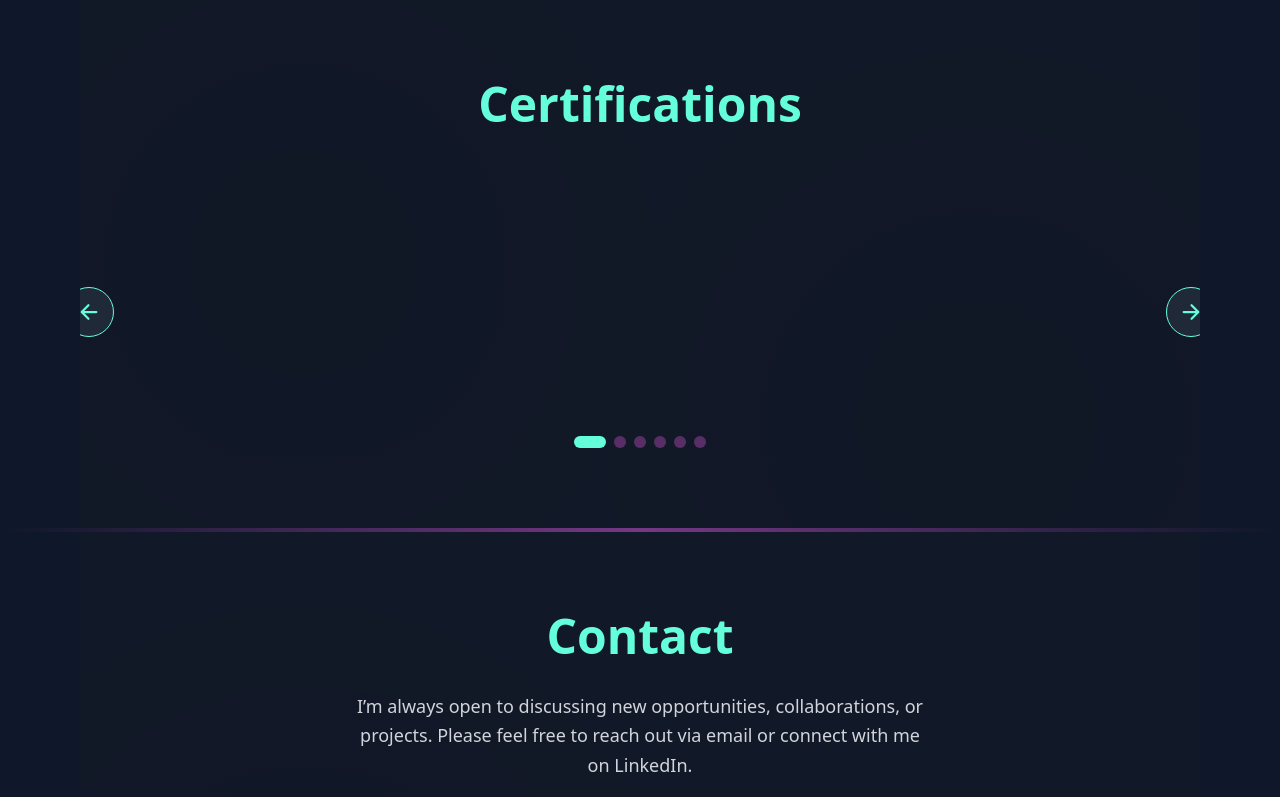
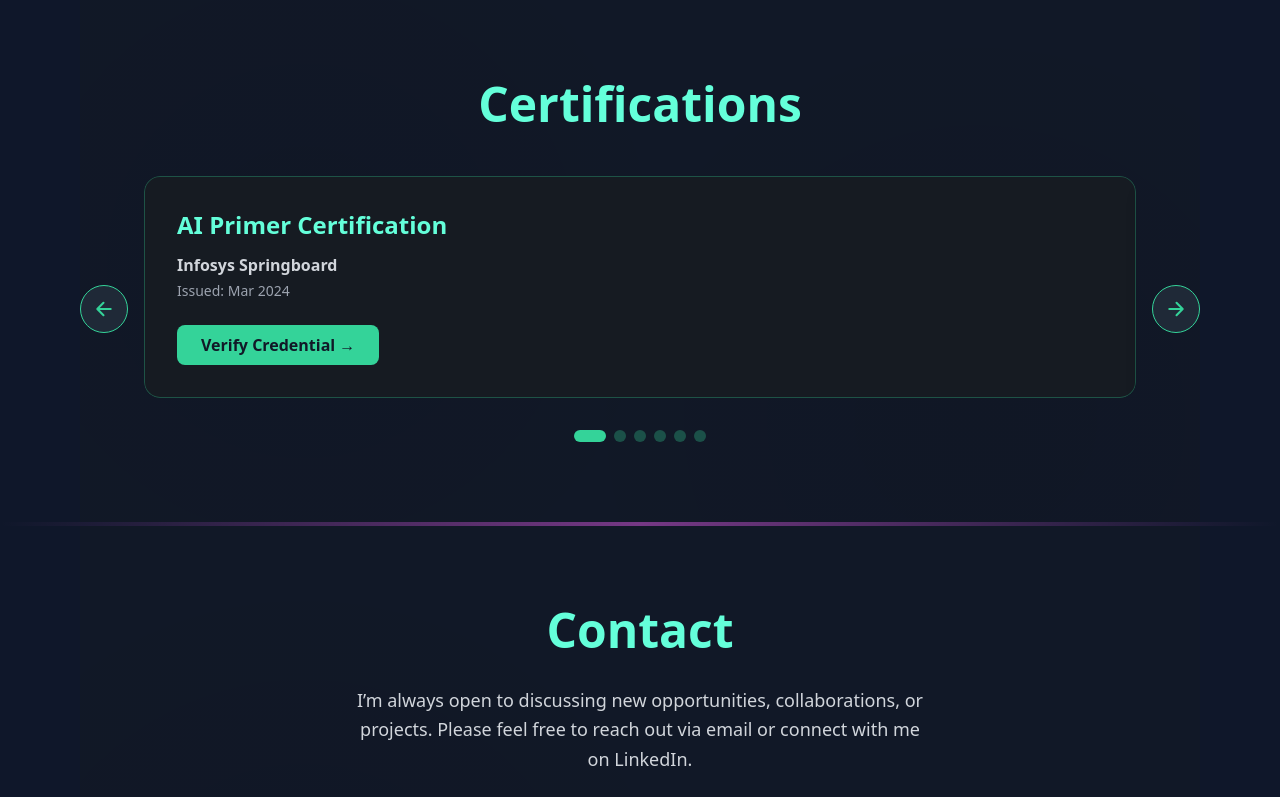
Before and after one commit to avireddi08/avireddi08.github.io, a React (Vite) app: page / in a window 1280 px wide. Shown: the part 4364-5161 px from the top of the page. Built offline with nearby package versions, Linux system fonts and the light colour scheme.

Commit message:
updated features

```diff
--- a/src/components/Certifications.jsx
+++ b/src/components/Certifications.jsx
@@ -1,5 +1,4 @@
 import React, { useState } from 'react';
-import { FaAws, FaGoogle, FaReact, FaBrain, FaPython } from 'react-icons/fa';
 import { IoArrowBack, IoArrowForward } from 'react-icons/io5';
 
 export default function Certifications() {
@@ -19,101 +18,116 @@ export default function Certifications() {
       certificateUrl: 'https://drive.google.com/file/d/1hUG_kOf0pHIphPCuZYndJrb-qvTDKlVW/view?usp=sharing'
     },
     {
-      title: 'Google Cloud Career Launchpad (CloudEngineer Track) Certification',
-      issuer: 'Google Cloud Career',
+      title: 'Google Cloud Career Launchpad',
+      issuer: 'Google Cloud',
       date: 'Issued: Sep 2024',
       certificateUrl: 'https://drive.google.com/file/d/1P52hNSAIednFMDqIBBT9WTTu951Bf8JU/view?usp=sharing'
     },
-     {
+    {
       title: 'Agile Scrum Certification',
       issuer: 'Infosys Springboard',
       date: 'Issued: Apr 2025',
       certificateUrl: 'https://drive.google.com/file/d/1sOgmQ82GipOYn-vwqNkxW6bdbvDVgmnx/view?usp=sharing'
     },
     {
-      title: 'AWS Cloud Quest: Cloud Practitioner - Training Badge',
+      title: 'AWS Cloud Quest: Cloud Practitioner',
       issuer: 'AWS',
       date: 'Issued: Sep 2025',
       certificateUrl: 'https://www.credly.com/earner/earned/badge/9fed0804-6415-4421-b37d-62e160e155dd'
     },
     {
-      title: 'AWS Cloud Quest: Generative AI Practitioner - Training Badge',
+      title: 'AWS Generative AI Practitioner',
       issuer: 'AWS',
       date: 'Issued: Nov 2025',
       certificateUrl: 'https://www.credly.com/earner/earned/badge/e26026ec-128c-462f-b453-24f940765d2b'
     },
-    ];
+  ];
 
   const nextSlide = () => {
-    setCurrentIndex((prevIndex) => (prevIndex + 1) % certifications.length);
+    setCurrentIndex((prev) => (prev + 1) % certifications.length);
   };
 
   const prevSlide = () => {
-    setCurrentIndex((prevIndex) => (prevIndex - 1 + certifications.length) % certifications.length);
+    setCurrentIndex((prev) =>
+      prev === 0 ? certifications.length - 1 : prev - 1
+    );
   };
 
   return (
     <section id="certifications" className="py-20 bg-[#0d1117]">
-      <h2 className="text-4xl md:text-5xl font-bold text-accent mb-12 text-center fade-in-up">Certifications</h2>
+      <h2 className="text-4xl md:text-5xl font-bold text-accent mb-12 text-center">
+        Certifications
+      </h2>
 
-      {/* Desktop Carousel */}
-      <div className="hidden md:block max-w-5xl mx-auto relative">
-        {/* Carousel Container */}
-        <div className="relative overflow-hidden rounded-xl">
-          <div className="flex transition-transform duration-500 ease-out" style={{ transform: `translateX(-${currentIndex * 100}%)` }}>
+      <div className="max-w-5xl mx-auto relative px-4">
+
+        {/* Carousel */}
+        <div className="overflow-hidden rounded-2xl">
+          <div
+            className="flex transition-transform duration-500 ease-out"
+            style={{ transform: `translateX(-${currentIndex * 100}%)` }}
+          >
             {certifications.map((cert, index) => (
-              <div key={index} className="w-full flex-shrink-0 px-4 fade-in-up">
-                <div className="bg-gray-800 rounded-2xl p-8 border-2 border-emerald-400/20 hover:border-accent transition duration-300 text-gray-300">
-                  {/* Title and Info */}
-                  <div className="mb-6">
-                    <h3 className="text-2xl font-bold text-accent mb-2">{cert.title}</h3>
-                    <p className="text-gray-300 font-semibold text-sm mb-3">{cert.issuer}</p>
-                    <div className="flex items-center">
-                      <p className="text-gray-300 font-semibold">{cert.date}</p>
-                    </div>
-                  </div>
+              <div key={index} className="min-w-full">
+                <div className="bg-[#161b22] rounded-2xl p-8 border border-emerald-400/30 hover:border-emerald-400 transition duration-300 text-gray-300 shadow-lg">
 
-                  {/* Verify Button */}
-                  <a href={cert.certificateUrl} target="_blank" rel="noopener noreferrer" className="inline-block px-6 py-2 bg-accent text-gray-900 font-semibold rounded-lg hover:bg-accent/90 transition hover:scale-105 duration-300">
+                  <h3 className="text-2xl font-bold text-accent mb-3">
+                    {cert.title}
+                  </h3>
+
+                  <p className="font-semibold mb-1">
+                    {cert.issuer}
+                  </p>
+
+                  <p className="text-sm text-gray-400 mb-6">
+                    {cert.date}
+                  </p>
+
+                  <a
+                    href={cert.certificateUrl}
+                    target="_blank"
+                    rel="noopener noreferrer"
+                    className="inline-block px-6 py-2 bg-emerald-400 text-gray-900 font-semibold rounded-lg hover:scale-105 hover:bg-emerald-300 transition duration-300"
+                  >
                     Verify Credential →
                   </a>
+
                 </div>
               </div>
             ))}
           </div>
         </div>
 
-        {/* Navigation Buttons */}
-        <button onClick={prevSlide} className="absolute left-0 top-1/2 -translate-y-1/2 -translate-x-12 md:-translate-x-16 bg-gray-800 border border-accent text-accent p-3 rounded-full transition duration-300 transform hover:scale-110">
-          <IoArrowBack size={24} />
-        </button>
-        <button onClick={nextSlide} className="absolute right-0 top-1/2 -translate-y-1/2 translate-x-12 md:translate-x-16 bg-gray-800 border border-accent text-accent p-3 rounded-full transition duration-300 transform hover:scale-110">
-          <IoArrowForward size={24} />
+        {/* Arrows */}
+        <button
+          onClick={prevSlide}
+          className="absolute left-0 top-1/2 -translate-y-1/2 -translate-x-6 md:-translate-x-12 bg-gray-800 border border-emerald-400 text-emerald-400 p-3 rounded-full hover:scale-110 transition"
+        >
+          <IoArrowBack size={22} />
         </button>
 
-        {/* Dots Indicator */}
+        <button
+          onClick={nextSlide}
+          className="absolute right-0 top-1/2 -translate-y-1/2 translate-x-6 md:translate-x-12 bg-gray-800 border border-emerald-400 text-emerald-400 p-3 rounded-full hover:scale-110 transition"
+        >
+          <IoArrowForward size={22} />
+        </button>
+
+        {/* Dots */}
         <div className="flex justify-center gap-2 mt-8">
           {certifications.map((_, index) => (
-            <button key={index} onClick={() => setCurrentIndex(index)} className={`w-3 h-3 rounded-full transition-all duration-300 ${index === currentIndex ? 'bg-accent w-8' : 'bg-accent/30 hover:bg-accent/50'}`}></button>
+            <button
+              key={index}
+              onClick={() => setCurrentIndex(index)}
+              className={`h-3 rounded-full transition-all duration-300 ${
+                index === currentIndex
+                  ? 'bg-emerald-400 w-8'
+                  : 'bg-emerald-400/30 w-3'
+              }`}
+            />
           ))}
         </div>
-      </div>
 
-      {/* Mobile View - Grid */}
-      <div className="md:hidden grid grid-cols-1 gap-6 max-w-2xl mx-auto px-4">
-        {certifications.map((cert, index) => (
-          <div key={index} className="bg-[#161b22] rounded-2xl p-6 border-2 border-accent/30 hover:border-accent transition-all duration-300 fade-in-up text-gray-300">
-            <h3 className="text-lg font-bold text-accent mb-2">{cert.title}</h3>
-            <p className="text-sm text-gray-300 font-semibold mb-3">{cert.issuer}</p>
-            <div className="flex items-center gap-2 mb-4">
-              <span className="text-accent text-lg"></span>
-              <p className="text-gray-300 font-semibold text-sm">{cert.date}</p>
-            </div>
-            <a href={cert.certificateUrl} target="_blank" rel="noopener noreferrer" className="w-full block text-center px-4 py-2 bg-accent text-gray-900 rounded-lg hover:bg-accent/90 transition-all duration-300 font-semibold text-sm">
-              Verify Credential →
-            </a>
-          </div>
-        ))}
       </div>
     </section>
   );
```
